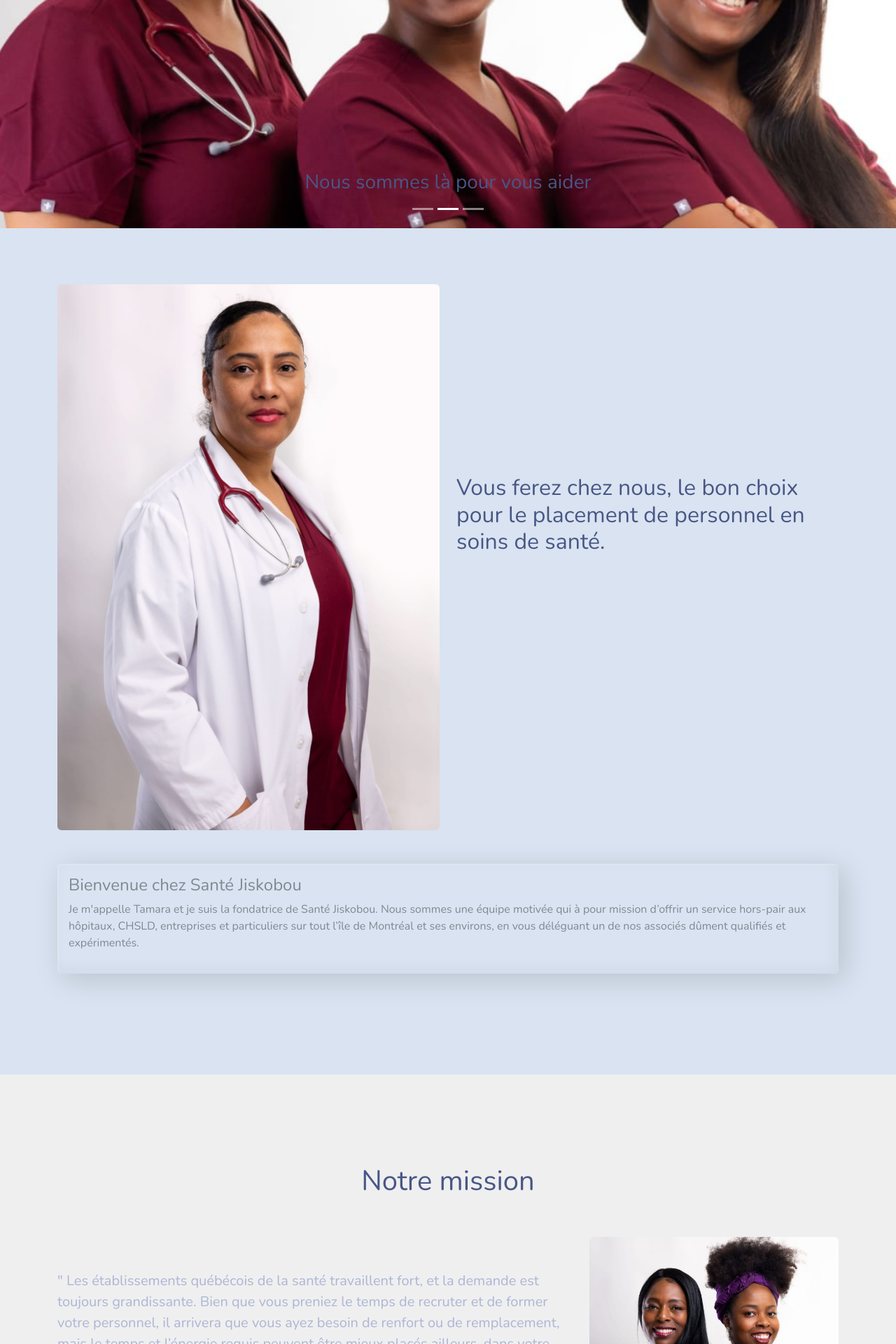
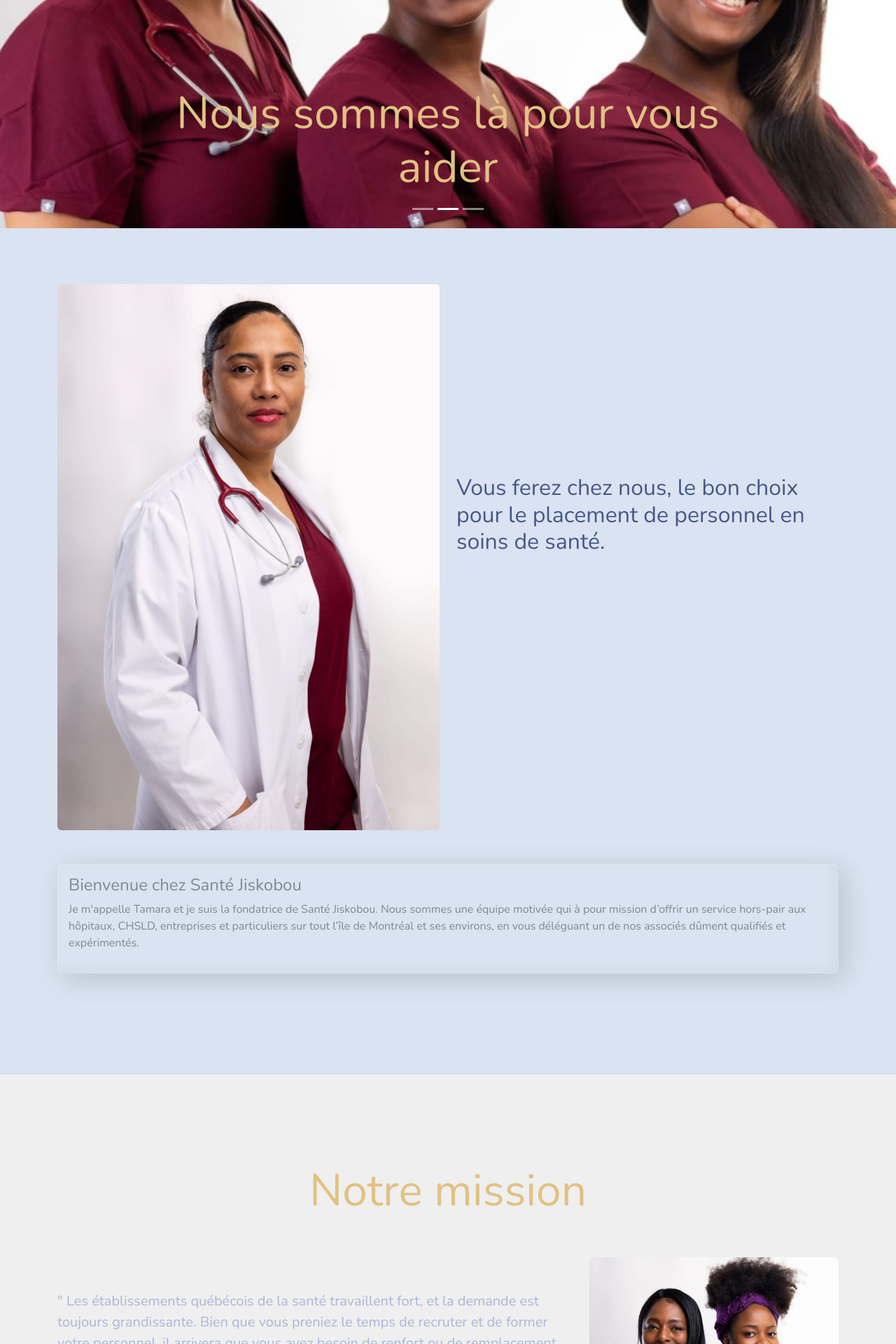
Before and after one commit to stanmm972/santejiskobou, a React (Create React App) app: page / in a window 1280 px wide. Shown: the part 500-2420 px from the top of the page at 70% size. Built offline with nearby package versions, Linux system fonts and the light colour scheme.

Commit message:
adjust css on all pages

```diff
--- a/src/components/Banner.js
+++ b/src/components/Banner.js
@@ -17,7 +17,7 @@ const Banner = () => {
         />
         <Carousel.Caption>
           <h3>Bienvenue à Jiskobou</h3>
-          <p>Le paradigme des soins.</p>
+          <p className='sp'>Le paradigme des soins.</p>
         </Carousel.Caption>
       </Carousel.Item>
       <Carousel.Item>
--- a/src/components/Contact.js
+++ b/src/components/Contact.js
@@ -16,7 +16,7 @@ const Contact = () => {
                     <div className="row">
                         <div className="col-lg-12 text-center">
                             <h2 className="section-heading text-uppercase">Contactez-Nous</h2>
-                            <h3 className="section-subheading text-muted">Vous avez besoins des services de Jiskobou, ou tout simplement en
+                            <h3 className="section-subheading text-muted sp">Vous avez besoins des services de Jiskobou, ou tout simplement en
             savoir plus !?</h3>
                         </div>
                     </div>
--- a/src/components/Footer.js
+++ b/src/components/Footer.js
@@ -19,7 +19,7 @@ const Footer = () => {
           <div className='col-md-3 col-lg-3 col-xl-3 mx-auto mt-3'>
             <h5 className='text-uppercase mb-4 font-weight-bold text-warning'>Pour nous joindre</h5>
             <Nav.Link href='tel:+1-438-337-3037'><i class="fa-solid fa-phone-volume"> (438)337-3037</i></Nav.Link>
-            <Nav.Link href='mailto:rh@santejiskobou.com'><i class="fa-solid fa-envelope"> rh@gsantejiskobou.com</i></Nav.Link>
+            <Nav.Link href='mailto:rh@santejiskobou.com'><i class="fa-solid fa-envelope"> rh@santejiskobou.com</i></Nav.Link>
             <Nav.Link href="#"className='icon'><i class="fa-brands fa-facebook"></i></Nav.Link>
             <Nav.Link href="#" className='icon'><i class="fa-brands fa-instagram"></i></Nav.Link>
             <p>Copyright@{getCurrentYear()} | Developed by FredMM</p>
--- a/src/components/Services.js
+++ b/src/components/Services.js
@@ -48,12 +48,12 @@ const Services = () => {
                 </Row>
                 <Row>
 
-                        <h5 className='py-5 text-center' style={{fontSize:'1.3rem'}}>
+                        <h4 className='py-5 text-center'>
                             Notre équipe est composée de ressources triées sur le volet afin
                             de satisfaire aux plus hauts standards de l'industrie. <br />
                             Parmi les ressources disponibles avec notre agence afin de
                             supporter adéquatement vos équipes déjà en place.
-                        </h5>
+                        </h4>
 
                 </Row>
                 <Row>
--- a/src/components/banner.css
+++ b/src/components/banner.css
@@ -1,6 +1,15 @@
 .home{
     height: 90vh;
     object-fit: cover;
+}
+
+h3{
+    font-size: 4rem;
+    color: #e1c283;
+}
+
+.sp{
+    font-size: 2rem;
 }
 
 @media (max-width: 480px) {
--- a/src/components/mission.css
+++ b/src/components/mission.css
@@ -1,3 +1,8 @@
 .mission{
     background-color: #efeff0;
 }
+
+h1{
+    font-size: 4rem;
+    color: #e1c283;
+}
```
Also changed, not shown: src/components/contact.css (line endings or trailing spaces).
